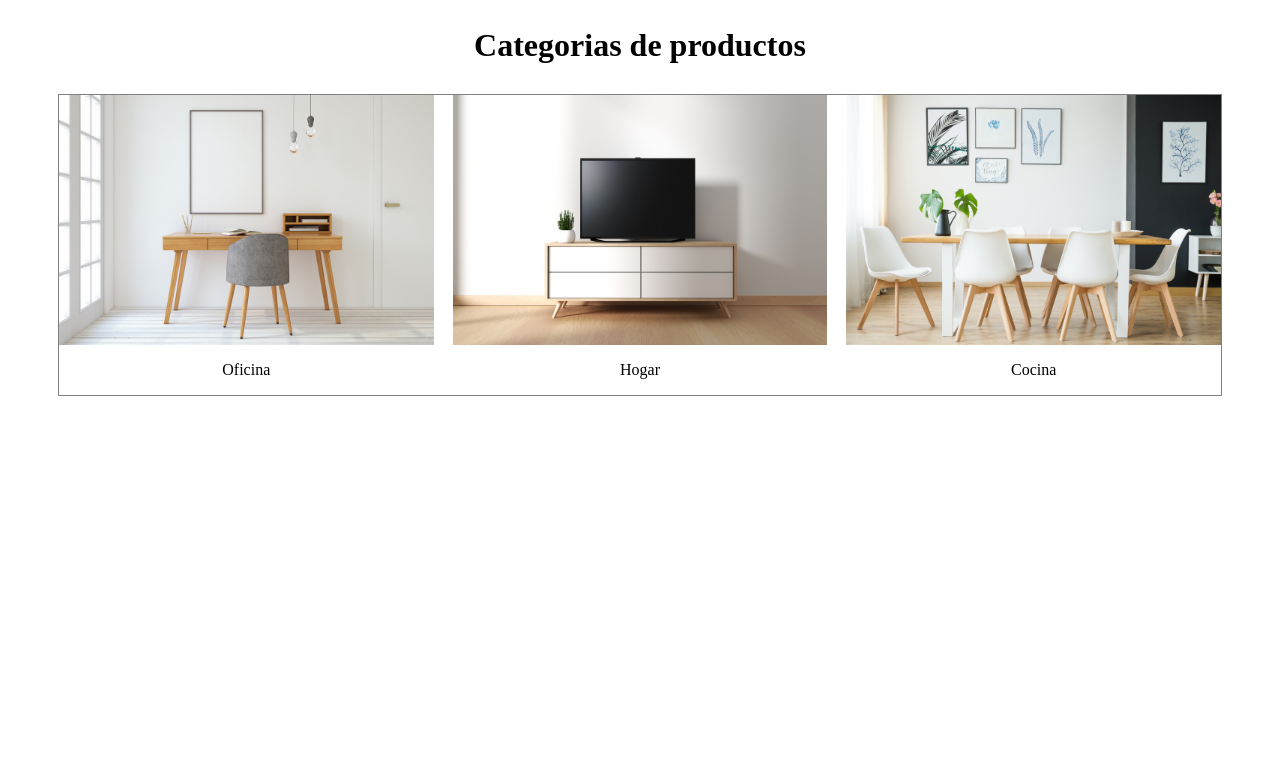
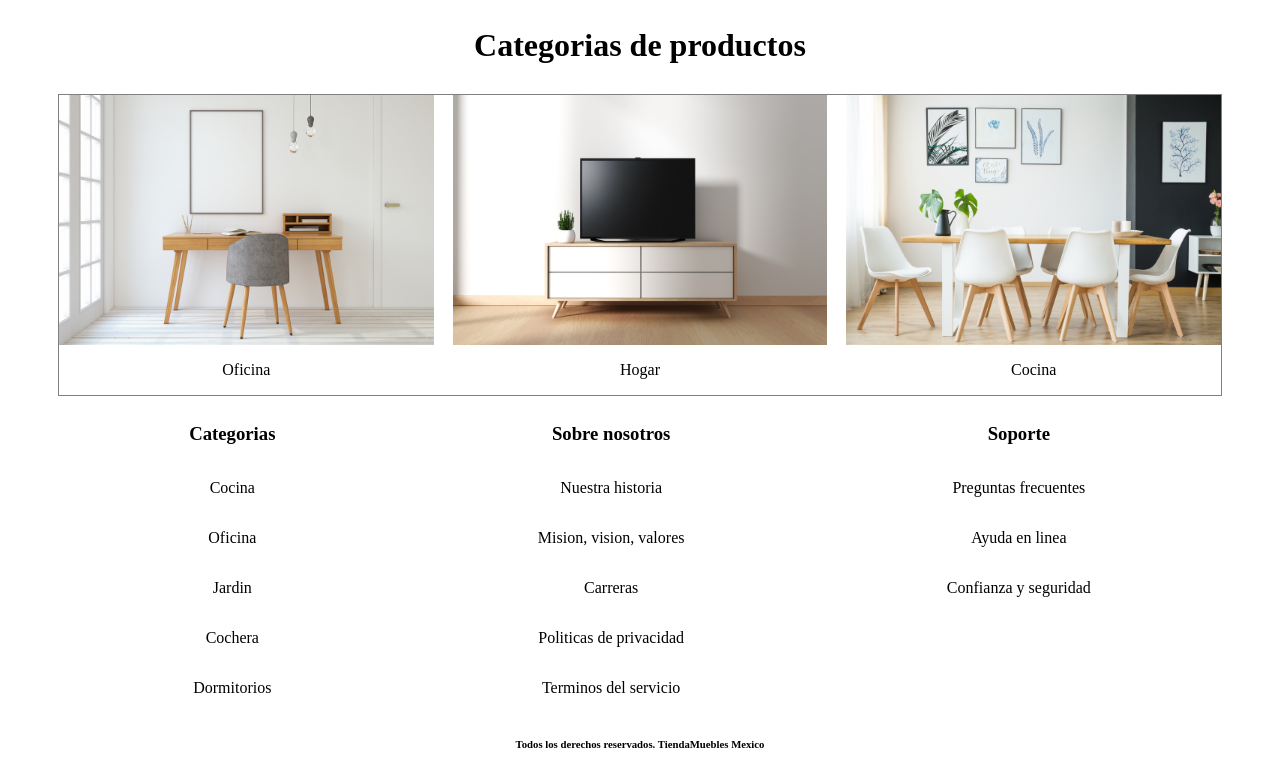
Before and after one commit to habibherrera/ProyectoFrontEnd2025, a plain HTML site: page index.html in a window 1280 px wide. Shown: the part 2308-3083 px from the top of the page. Before the commit the page ends 2712 px from the top, so only its background shows below. Drawn offline with Linux system fonts and the light colour scheme.

```diff
--- a/index.html
+++ b/index.html
@@ -113,7 +113,36 @@
                     <p>Cocina</p>
                 </div>
             </div>
+            <div class="informaciongeneral">
+                <div class="seccion">
+                    <h3>Categorias</h3>
+                    <p>Cocina</p>
+                    <p>Oficina</p>
+                    <p>Jardin</p>
+                    <p>Cochera</p>
+                    <p>Dormitorios</p>
+                </div>
+                <div class="seccion">
+                    <h3>Sobre nosotros</h3>
+                    <p>Nuestra historia</p>
+                    <p>Mision, vision, valores</p>
+                    <p>Carreras</p>
+                    <p>Politicas de privacidad</p>
+                    <p>Terminos del servicio</p>
+                </div>
+                <div class="seccion">
+                    <h3>Soporte</h3>
+                    <p>Preguntas frecuentes</p>
+                    <p>Ayuda en linea</p>
+                    <p>Confianza y seguridad</p>
+                </div>
+            </div>
         </div>
         </main>
+        <footer>
+            <center>
+            <h6>Todos los derechos reservados. TiendaMuebles Mexico</h6>
+            </center>
+        </footer>
     </body>
 </html>
--- a/style.css
+++ b/style.css
@@ -321,3 +321,15 @@
     width: 100%;
     height: 100%;
 }
+
+.informaciongeneral{
+    text-align: center;
+    display: flex;
+    flex-direction: row;
+    justify-content: space-around;
+}
+
+.seccion{
+    display: flex;
+    flex-direction: column;
+}
```
